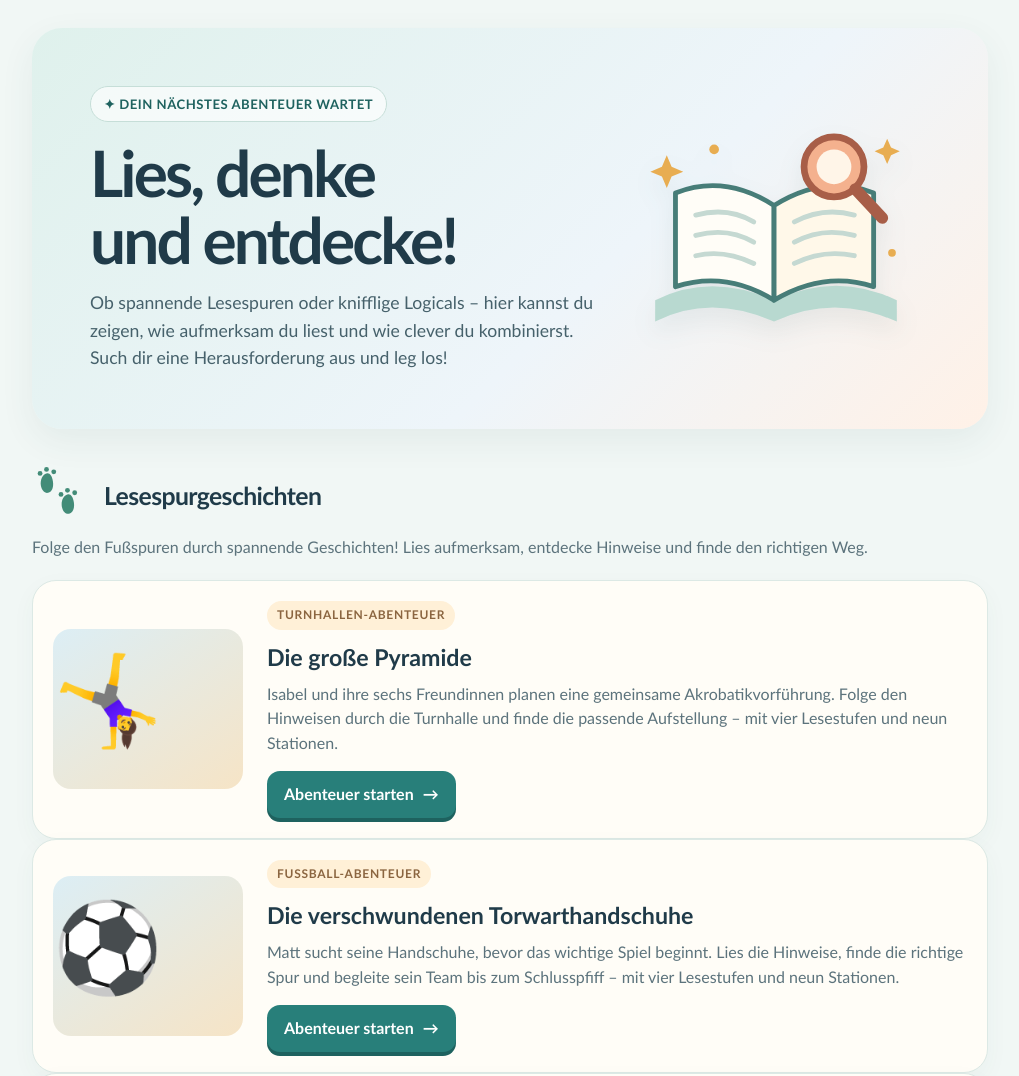
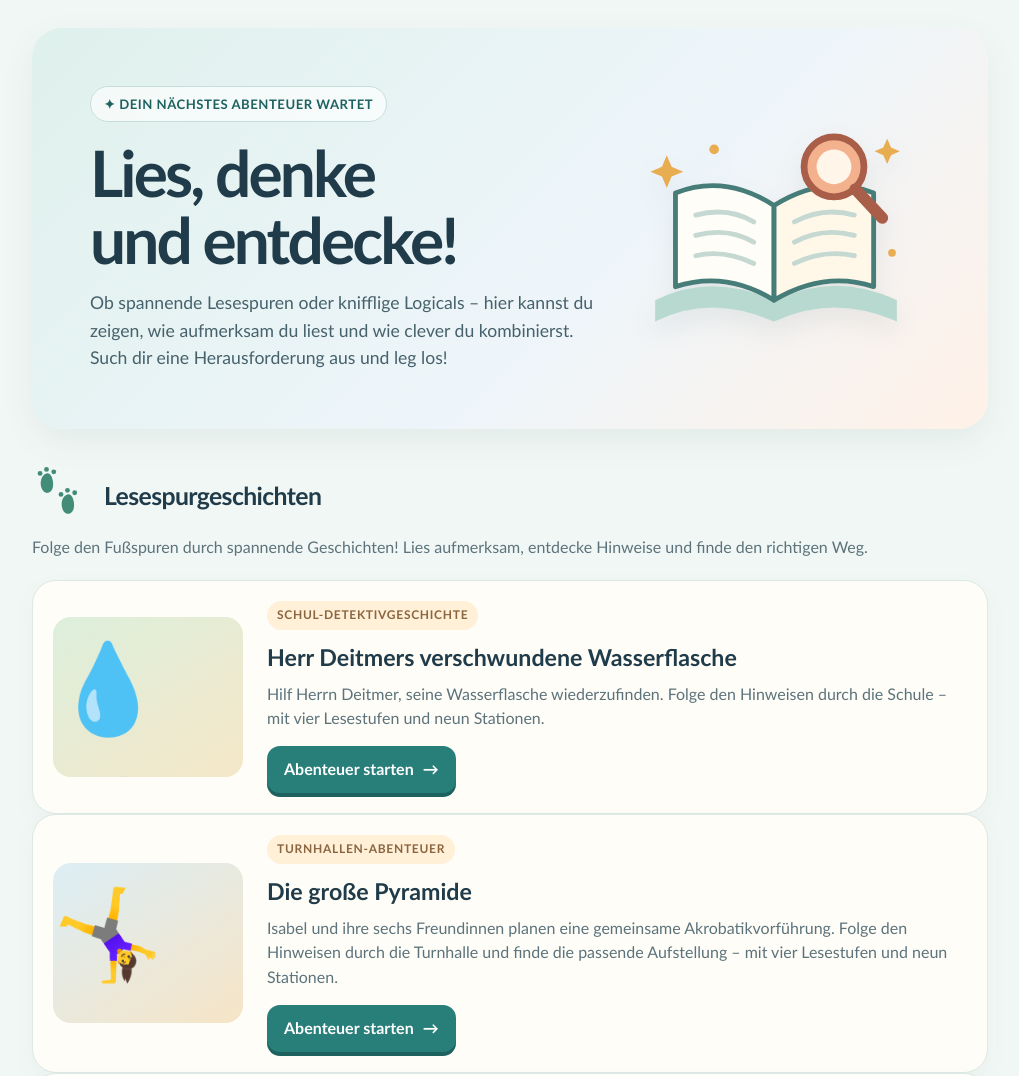
Before and after one commit to Olitelli/Deutsch, a plain HTML site: page index.html in a window 1280 px wide. Shown: the top 1076 px of the page, without its empty margins (130-1149 px from the left). Drawn offline with Linux system fonts and the light colour scheme.

Commit message:
Link Wasserflaschen-Geschichte im Index

```diff
--- a/index.html
+++ b/index.html
@@ -75,7 +75,16 @@ footer{text-align:center;color:#7a8d91;font-size:.85rem;padding:34px 8px 0}
     </svg>
     <h2 class="section-title" id="stories">Lesespurgeschichten</h2>
   </div>
-  <p class="intro">Folge den Fußspuren durch spannende Geschichten! Lies aufmerksam, entdecke Hinweise und finde den richtigen Weg.</p>  <article class="story">
+  <p class="intro">Folge den Fußspuren durch spannende Geschichten! Lies aufmerksam, entdecke Hinweise und finde den richtigen Weg.</p>
+  <article class="story">
+    <div class="story-art" style="background:linear-gradient(145deg,#dcefdc,#f5e7c8)"><span role="img" aria-label="Wasserflasche und Lupe" style="font-size:5.5rem">💧🔎</span></div>
+    <div>
+      <span class="tag">Schul-Detektivgeschichte</span>
+      <h3>Herr Deitmers verschwundene Wasserflasche</h3>
+      <p>Hilf Herrn Deitmer, seine Wasserflasche wiederzufinden. Folge den Hinweisen durch die Schule – mit vier Lesestufen und neun Stationen.</p>
+      <a class="go" href="Wasserflasche_Lesespur.html">Abenteuer starten <span aria-hidden="true">→</span></a>
+    </div>
+  </article>  <article class="story">
     <div class="story-art" style="background:linear-gradient(145deg,#dceef5,#f6e4c6)"><span role="img" aria-label="Mädchen planen eine Turnhallen-Pyramide" style="font-size:5.5rem">🤸‍♀️🧩</span></div>
     <div>
       <span class="tag">Turnhallen-Abenteuer</span>
```
